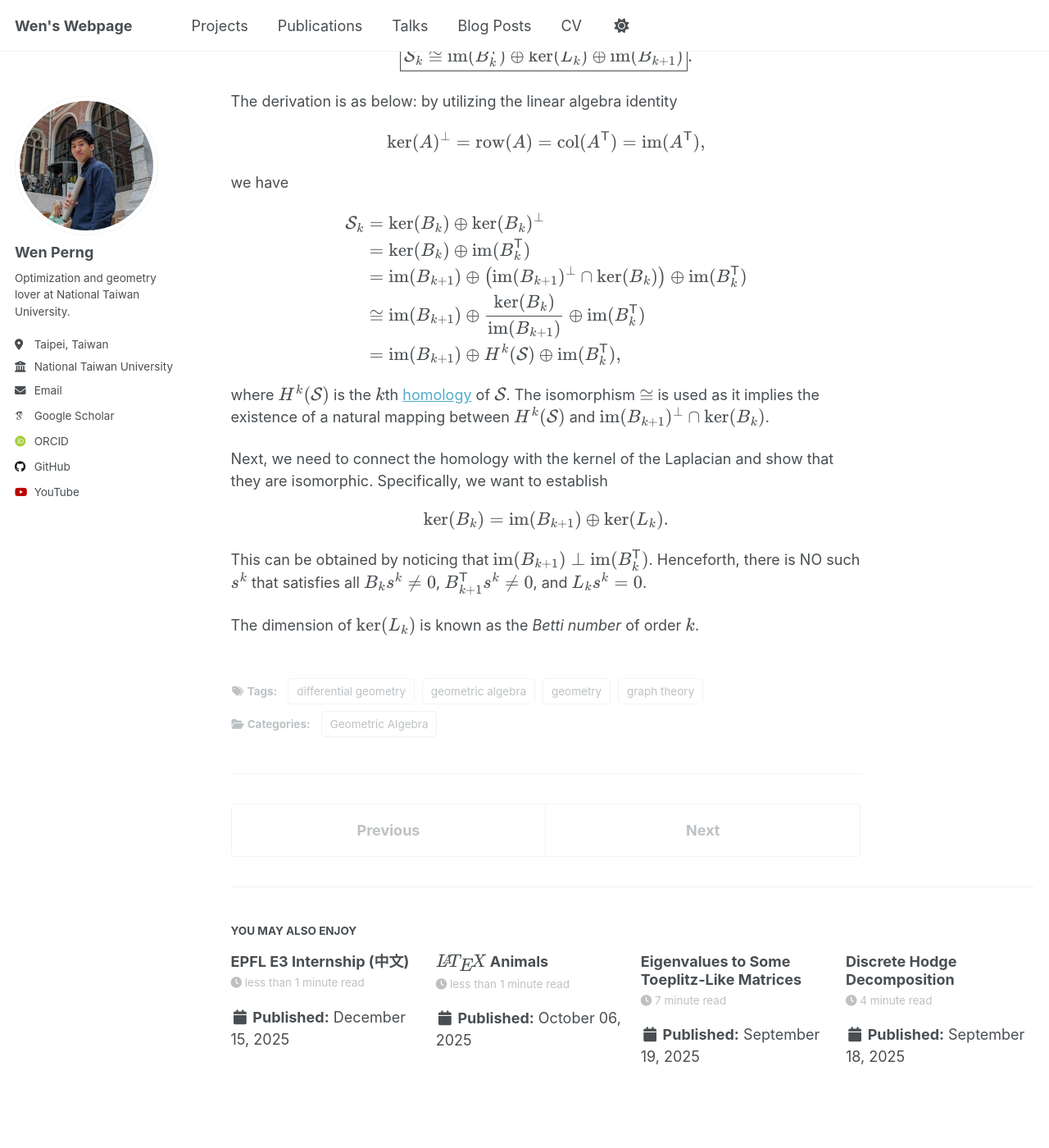
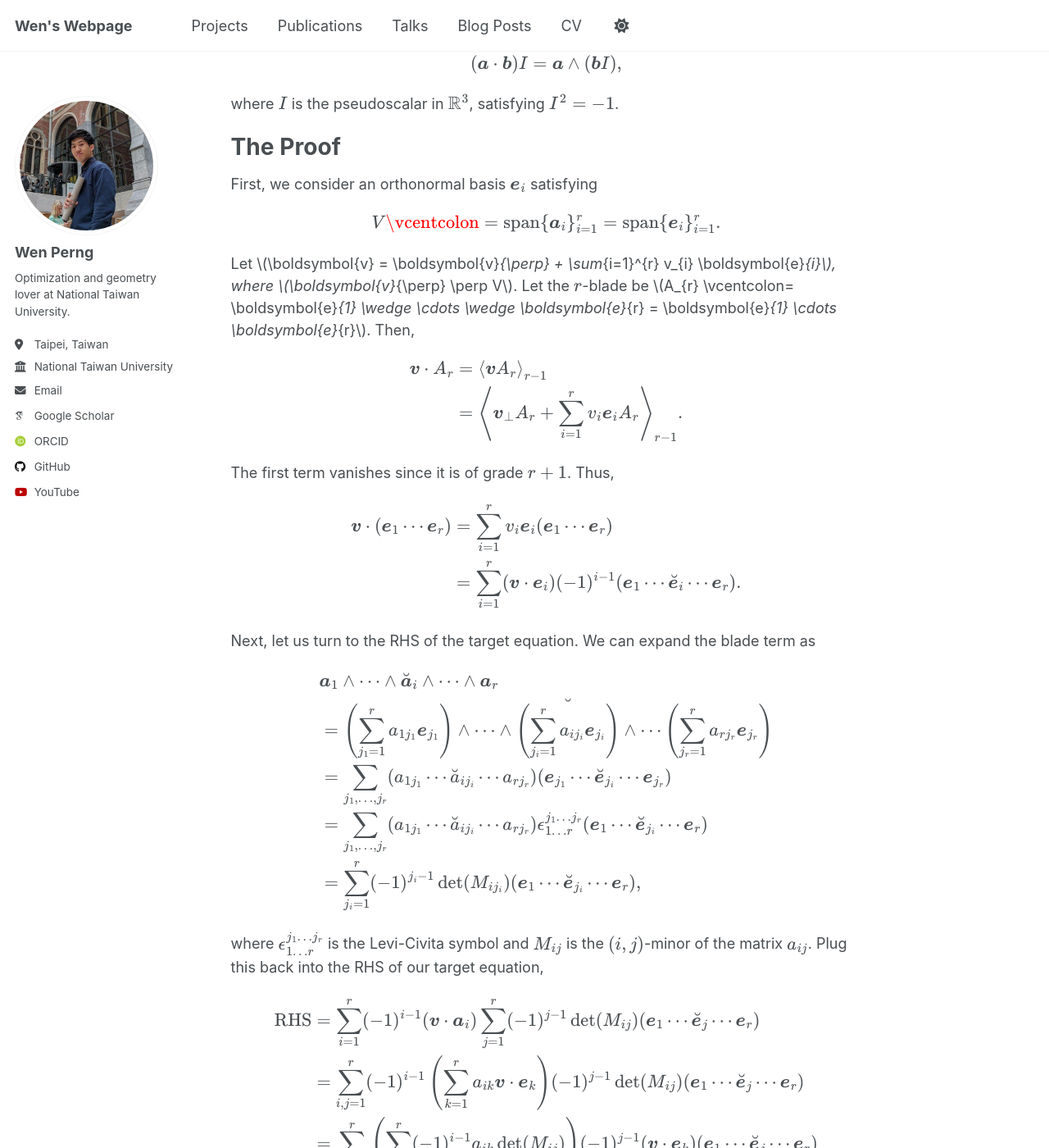
Before and after one commit to WenPerng/WenPerng.github.io, a Jekyll site: the page built from _posts/geometric-algebra/2026-06-21-blog-post.md, in a window 1280 px wide and 1400 px high, scrolled down 894 px. Shown: the whole window at 82% size. Built offline with Jekyll 4.4.1, drawn with Linux system fonts in a browser that asks for light colours; some web fonts are replaced; a script that is not in the unit is left out; some of the changed text lies outside the part shown.

Commit message:
Update 2026-06-21-blog-post.md

```diff
--- a/_posts/geometric-algebra/2026-06-21-blog-post.md
+++ b/_posts/geometric-algebra/2026-06-21-blog-post.md
@@ -3,8 +3,6 @@
 date: 2026-06-21
 permalink: /posts/2026/06/blog-post-1/
 tags:
-  - graph theory
-  - geometry
   - geometric algebra
   - differential geometry
 categories:
@@ -28,71 +26,109 @@
 
 Before we go over the proof, let us see some application of this identity.
 
-
-
-
-
-# The Proof
-
-
-
-We can construct the following chain \\(\mathcal{S}\\):
-<p>
-
-$$
-\cdots\rightarrow \mathcal{S}_{k+1} \xrightarrow{B_{k+1}} \mathcal{S}_{k} \xrightarrow{B_{k}} \mathcal{S}_{k-1} \rightarrow \cdots,
-$$
-</p>
-with
-<p>
-
-$$
-\mathrm{im}(B_{k+1}) \subseteq \mathrm{ker}(B_{k})
-$$
-</p>
-since \\(B _{k} B _{k+1} = 0\\).
-
-# Hodge decomposition
-This chain structure naturally admits a decomposition on any signal \\(s^k \in \mathcal{S} _k\\).
-<p>
-
-$$
-\boxed{
-    \mathcal{S}_k \cong \mathrm{im}(B_k^\mathsf{T}) \oplus \mathrm{ker}(L_k) \oplus \mathrm{im}(B_{k+1})
-}.
-$$
-</p>
-
-The derivation is as below: by utilizing the linear algebra identity
-<p>
-
-$$
-\mathrm{ker}(A)^\perp = \mathrm{row}(A) = \mathrm{col}(A^\mathsf{T}) = \mathrm{im}(A^\mathsf{T}),
-$$
-</p>
-we have
+# Examples
+For vectors \\(\boldsymbol{a}\\), \\(\boldsymbol{b}\\), \\(\boldsymbol{c}\\), and \\(\boldsymbol{d}\\), we immediately have
 <p>
 
 $$
 \begin{align*}
-    \mathcal{S}_k &= \mathrm{ker}(B_k) \oplus \mathrm{ker}(B_k)^\perp \\
-    &= \mathrm{ker}(B_k) \oplus \mathrm{im}(B_k^\mathsf{T}) \\
-    &= \mathrm{im}(B_{k+1}) \oplus \left(\mathrm{im}(B_{k+1})^\perp \cap \mathrm{ker}(B_k)\right) \oplus \mathrm{im}(B_k^\mathsf{T}) \\
-    &\cong \mathrm{im}(B_{k+1}) \oplus \frac{\mathrm{ker}(B_k)}{\mathrm{im}(B_{k+1})} \oplus \mathrm{im}(B_k^\mathsf{T}) \\
-    &= \mathrm{im}(B_{k+1}) \oplus H^k(\mathcal{S}) \oplus \mathrm{im}(B_k^\mathsf{T}),
+    \boldsymbol{a} \cdot (\boldsymbol{b} \wedge \boldsymbol{c}) &= (\boldsymbol{a} \cdot \boldsymbol{b}) \boldsymbol{c} - (\boldsymbol{a} \cdot \boldsymbol{c}) \boldsymbol{b}, \\
+    \boldsymbol{a} \cdot (\boldsymbol{b} \wedge \boldsymbol{c} \wedge \boldsymbol{d}) &= (\boldsymbol{a} \cdot \boldsymbol{b}) (\boldsymbol{c} \wedge \boldsymbol{d}) - (\boldsymbol{a} \cdot \boldsymbol{c}) (\boldsymbol{b} \wedge \boldsymbol{d}) + (\boldsymbol{a} \cdot \boldsymbol{d}) (\boldsymbol{b} \wedge \boldsymbol{c}).
 \end{align*}
 $$
 </p>
-where \\(H^k(\mathcal{S})\\) is the \\(k\\)th [homology](/posts/2025/09/blog-post-06/) of \\(\mathcal{S}\\). The isomorphism \\(\cong\\) is used as it implies the existence of a natural mapping between \\(H^k(\mathcal{S})\\) and \\(\mathrm{im}(B _{k+1})^\perp \cap \mathrm{ker}(B _k)\\).
 
-Next, we need to connect the homology with the kernel of the Laplacian and show that they are isomorphic. Specifically, we want to establish
+The first one is actually just the familiar vector triple product in disguise:
 <p>
 
 $$
-\mathrm{ker}(B_k) = \mathrm{im}(B_{k+1}) \oplus \mathrm{ker}(L_k).
+\boldsymbol{a} \times (\boldsymbol{b} \times \boldsymbol{c}) = (\boldsymbol{a} \cdot \boldsymbol{b}) \boldsymbol{c} - (\boldsymbol{a} \cdot \boldsymbol{c}) \boldsymbol{b}.
 $$
 </p>
-This can be obtained by noticing that \\(\mathrm{im}(B _{k+1}) \perp \mathrm{im}(B _{k}^\mathsf{T})\\). Henceforth, there is NO such \\(s^k\\) that satisfies all \\(B _k s^k \neq 0\\), \\(B _{k+1}^\mathsf{T} s^k \neq 0\\), and \\(L_k s^k = 0\\).
+This can be easily shown by noting that we have
+<p>
 
+$$
+\boldsymbol{a} \times \boldsymbol{b} \vcentcolon= -(\boldsymbol{a} \wedge \boldsymbol{b})I
+$$
+</p>
+and the duality relation
+<p>
 
-The dimension of \\(\mathrm{ker}(L _k)\\) is known as the *Betti number* of order \\(k\\).
+$$
+(\boldsymbol{a} \cdot \boldsymbol{b}) I = \boldsymbol{a} \wedge (\boldsymbol{b}I),
+$$
+</p>
+where \\(I\\) is the pseudoscalar in \\(\mathbb{R}^3\\), satisfying \\(I^2 = -1\\).
+
+# The Proof
+First, we consider an orthonormal basis \\(\{\boldsymbol{e}_i\}\\) satisfying
+<p>
+
+$$
+V \vcentcolon= \mathrm{span}\{\boldsymbol{a}_{i}\}_{i=1}^{r} = \mathrm{span}\{\boldsymbol{e}_{i}\}_{i=1}^{r}.
+$$
+</p>
+Let \\(\boldsymbol{v} = \boldsymbol{v}_{\perp} + \sum_{i=1}^{r} v_{i} \boldsymbol{e}_{i}\\), where \\(\boldsymbol{v}_{\perp} \perp V\\). Let the \\(r\\)-blade be \\(A_{r} \vcentcolon= \boldsymbol{e}_{1} \wedge \cdots \wedge \boldsymbol{e}_{r} = \boldsymbol{e}_{1} \cdots \boldsymbol{e}_{r}\\). Then,
+<p>
+
+$$
+\begin{align*}
+    \boldsymbol{v} \cdot A_{r} &= \left\langle \boldsymbol{v} A_{r} \right\rangle_{r-1} \\
+    &= \left\langle \boldsymbol{v}_{\perp} A_{r} + \sum_{i=1}^{r} v_{i} \boldsymbol{e}_{i} A_r \right\rangle_{r-1}.
+\end{align*}
+$$
+</p>
+The first term vanishes since it is of grade \\(r+1\\). Thus,
+<p>
+
+$$
+\begin{align*}
+    \boldsymbol{v} \cdot (\boldsymbol{e}_{1} \cdots \boldsymbol{e}_{r}) &= \sum_{i=1}^{r} v_{i} \boldsymbol{e}_{i} (\boldsymbol{e}_{1} \cdots \boldsymbol{e}_{r}) \\
+    &= \sum_{i=1}^{r} (\boldsymbol{v} \cdot \boldsymbol{e}_i) (-1)^{i-1} (\boldsymbol{e}_{1}\cdots \breve{\boldsymbol{e}}_{i} \cdots \boldsymbol{e}_{r}).
+\end{align*}
+$$
+</p>
+
+Next, let us turn to the RHS of the target equation. We can expand the blade term as
+<p>
+
+$$
+\begin{align*}
+    &\boldsymbol{a}_1 \wedge \cdots \wedge \breve{\boldsymbol{a}}_i \wedge \cdots \wedge \boldsymbol{a}_r \\
+    &= \left(\sum_{j_{1} = 1}^{r} a_{1j_{1}} \boldsymbol{e}_{j_1}\right) \wedge \cdots \wedge \breve{\left(\sum_{j_{i} = 1}^{r} a_{ij_{i}} \boldsymbol{e}_{j_i}\right)} \wedge \cdots \left(\sum_{j_{r} = 1}^{r} a_{rj_{r}} \boldsymbol{e}_{j_r}\right) \\
+    &= \sum_{j_1,\ldots,j_r} (a_{1j_1} \cdots \breve{a}_{ij_i} \cdots a_{rj_r})(\boldsymbol{e}_{j_1} \cdots \breve{\boldsymbol{e}}_{j_i} \cdots \boldsymbol{e}_{j_r}) \\
+    &= \sum_{j_1,\ldots,j_r} (a_{1j_1} \cdots \breve{a}_{ij_i} \cdots a_{rj_r}) \epsilon^{j_1\ldots j_r}_{1\ldots r}(\boldsymbol{e}_{1} \cdots \breve{\boldsymbol{e}}_{j_i} \cdots \boldsymbol{e}_{r}) \\
+    &= \sum_{j_i = 1}^{r} (-1)^{j_i-1} \det(M_{ij_i}) (\boldsymbol{e}_{1} \cdots \breve{\boldsymbol{e}}_{j_i} \cdots \boldsymbol{e}_{r}),
+\end{align*}
+$$
+</p>
+where \\(\epsilon_{1\ldots r}^{j_1\ldots j_r}\\) is the Levi-Civita symbol and \\(M_{ij}\\) is the \\((i,j)\\)-minor of the matrix \\(a_{ij}\\). Plug this back into the RHS of our target equation,
+<p>
+
+$$
+\begin{align*}
+    \mathrm{RHS} &= \sum_{i=1}^{r} (-1)^{i-1} (\boldsymbol{v} \cdot \boldsymbol{a}_i) \sum_{j = 1}^{r} (-1)^{j-1} \det(M_{ij}) (\boldsymbol{e}_{1} \cdots \breve{\boldsymbol{e}}_{j} \cdots \boldsymbol{e}_{r}) \\
+    &= \sum_{i,j=1}^{r} (-1)^{i-1} \left(\sum_{k=1}^{r} a_{ik} \boldsymbol{v} \cdot \boldsymbol{e}_k\right) (-1)^{j-1} \det(M_{ij}) (\boldsymbol{e}_{1} \cdots \breve{\boldsymbol{e}}_{j} \cdots \boldsymbol{e}_{r}) \\
+    &= \sum_{j,k=1}^{r} \left(\sum_{k=1}^{r}(-1)^{i-1} a_{ik} \det(M_{ij}) \right) (-1)^{j-1} (\boldsymbol{v} \cdot \boldsymbol{e}_k) (\boldsymbol{e}_{1} \cdots \breve{\boldsymbol{e}}_{j} \cdots \boldsymbol{e}_{r}) \\
+    &= \sum_{j,k=1}^{r} (-1)^{j-1} \left(\det(a_{ij}) \delta_{kj}\right) (\boldsymbol{v} \cdot \boldsymbol{e}_k) (\boldsymbol{e}_{1} \cdots \breve{\boldsymbol{e}}_{j} \cdots \boldsymbol{e}_{r}) \\
+    &= \det(a_{ij}) \sum_{j=1}^{r} (-1)^{j-1} (\boldsymbol{v} \cdot \boldsymbol{e}_j) (\boldsymbol{e}_{1} \cdots \breve{\boldsymbol{e}}_{j} \cdots \boldsymbol{e}_{r}).
+\end{align*}
+$$
+</p>
+By the relation we have earlier proven, we finally obtain the identity:
+<p>
+
+$$
+\begin{align*}
+    \mathrm{RHS} &= \det(a_{ij}) \boldsymbol{v} \cdot (\boldsymbol{e}_1 \cdots \boldsymbol{e}_{r}) \\
+    &= \boldsymbol{v} \cdot (\boldsymbol{a}_1 \wedge \cdots \wedge \boldsymbol{a}_r) = \mathrm{LHS}.
+    \;\;\;\;\; \blacksquare
+\end{align*}
+$$
+</p>
+
+# Conclusions
+Although this theorem seems obvious if you interpret it as finding the component of the blade along the direction of \\(\boldsymbol{v}\\), while keeping the anti-commutativity of the wedge product in mind, it is not at all trivial.
+
+In the [notes](https://wenperng.github.io/projects/2023-09-GA-note) to the previous geometric algebra study group I have held, we have actually never proven this identity, but instead treated it as true. Finally, after almost three years, I came back and filled in the gaps.
```
